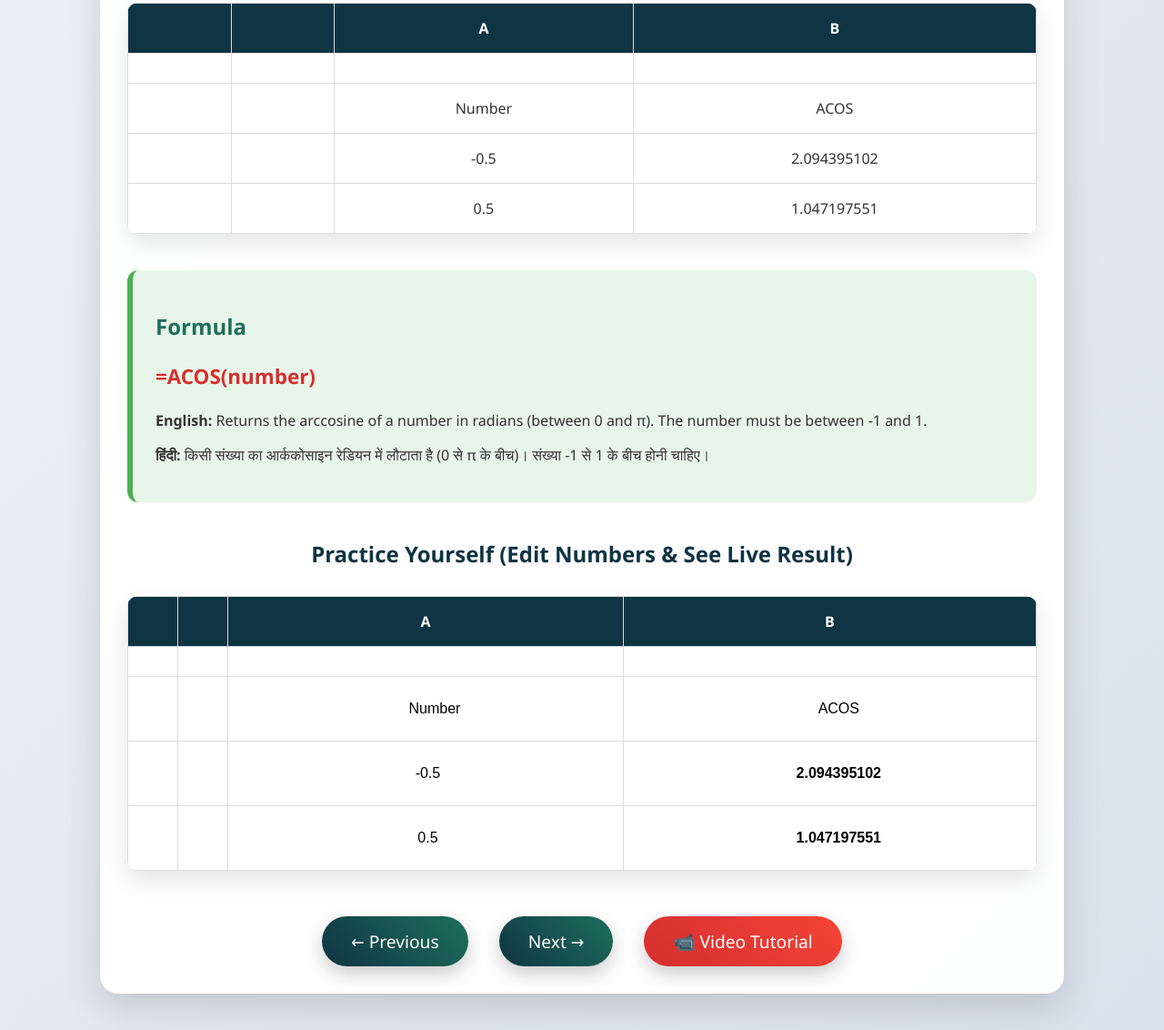
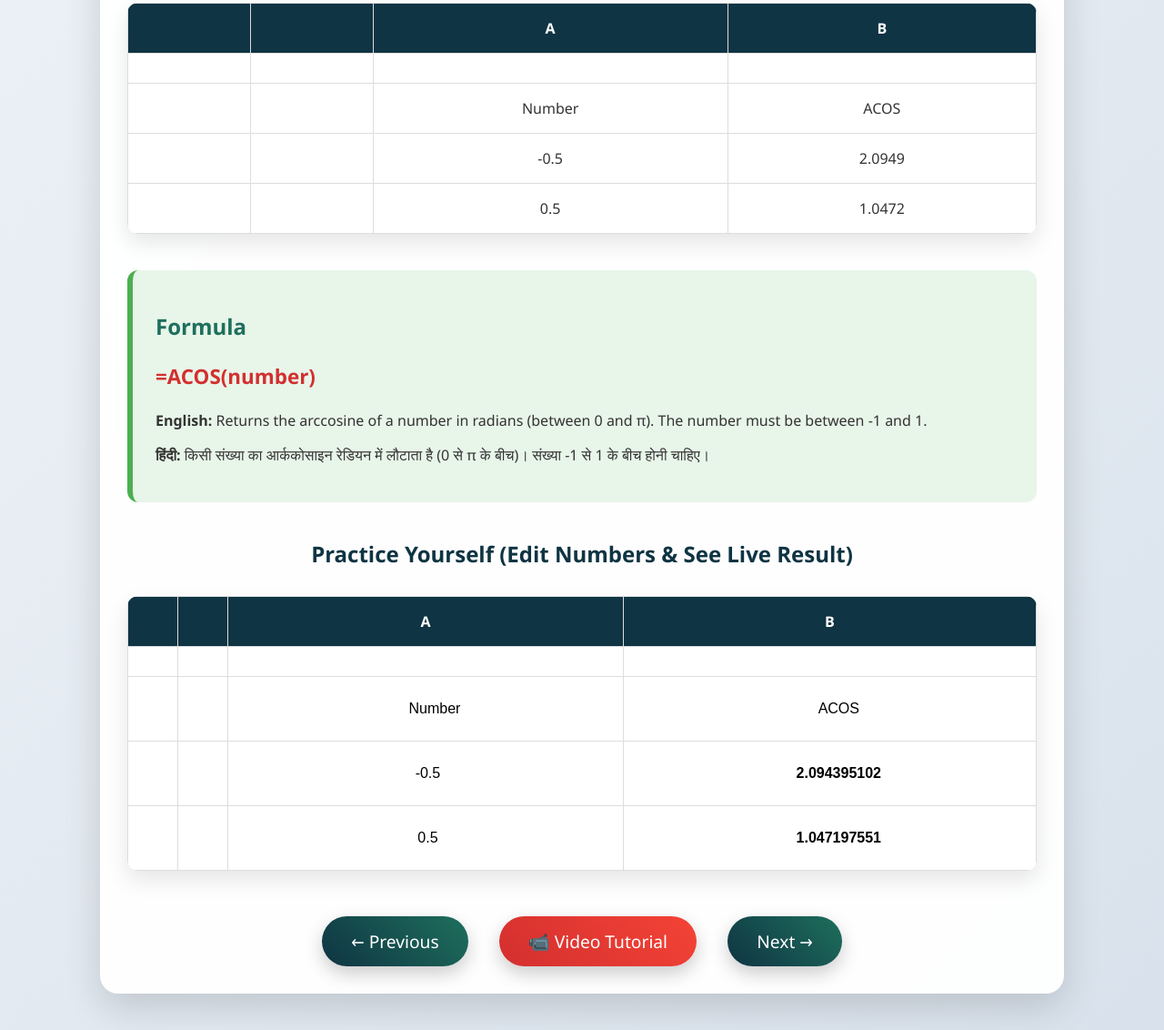
Before and after one commit to AKhack7/Excel, a plain HTML site: page A/acos.html in a window 1280 px wide. Shown: the part 604-1736 px from the top of the page at 91% size. Drawn offline with Linux system fonts and the light colour scheme.

Commit message:
Update acos.html

```diff
--- a/A/acos.html
+++ b/A/acos.html
@@ -133,7 +133,6 @@
       margin-top: 50px;
     }
 
-    /* Button aur <a> dono ke liye same style */
     .buttons a {
       display: inline-block;
       padding: 14px 32px;
@@ -165,7 +164,7 @@
   <header>
     <div class="logo">⚡AKhack7</div>
     <div class="title">ACOS Formula</div>
-    <a href="https://akhack7.github.io/Excel/Home/h.html" class="home-btn" target="_blank">🏠</a>
+    <a href="https://akhack7.github.io/Excel/Home/h.html" class="home-btn">🏠</a>
   </header>
 
   <div class="container">
@@ -194,10 +193,10 @@
         <td></td><td></td><td>Number</td><td>ACOS</td>
       </tr>
       <tr>
-        <td></td><td></td><td>-0.5</td><td>2.094395102</td>
+        <td></td><td></td><td>-0.5</td><td>2.0949</td>
       </tr>
       <tr>
-        <td></td><td></td><td>0.5</td><td>1.047197551</td>
+        <td></td><td></td><td>0.5</td><td>1.0472</td>
       </tr>
     </table>
 
@@ -240,11 +239,11 @@
       </tr>
     </table>
 
-    <!-- Navigation Buttons (Fixed) -->
+    <!-- Navigation Buttons -->
     <div class="buttons">
       <a href="https://akhack7.github.io/Excel/A/average.html">← Previous</a>
-      <a href="#">Next →</a> <!-- Yahan apna actual Next page ka URL daal dena -->
       <a href="https://www.youtube.com/results?search_query=excel+acos+function+tutorial" class="video-btn" target="_blank">📹 Video Tutorial</a>
+      <a href="#">Next →</a> <!-- Yahan actual next page ka URL daal dena -->
     </div>
 
   </div>
```
